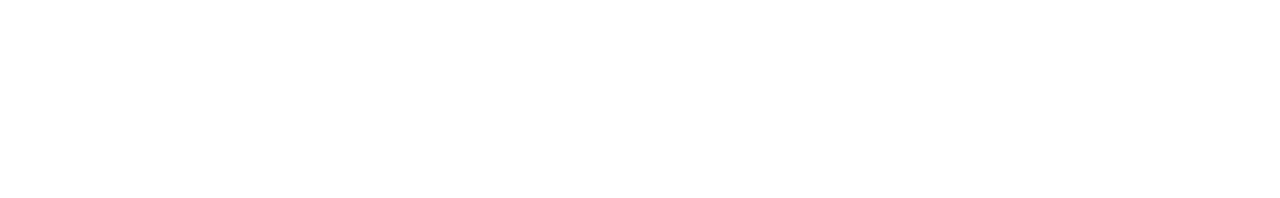
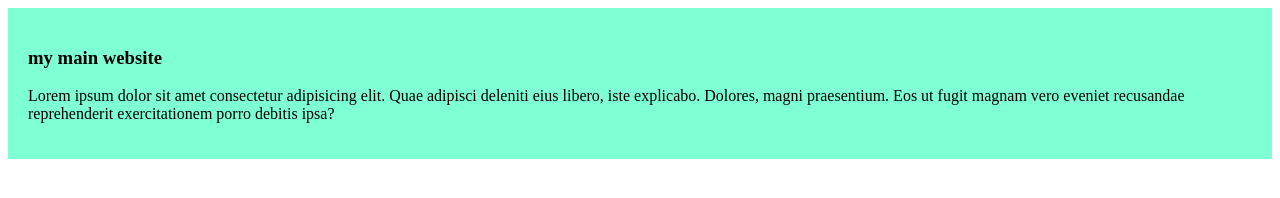
Before and after one commit to labib1925/my-main-website, a plain HTML site: page index.html in a window 1280 px wide. Drawn offline with Linux system fonts and the light colour scheme.

Commit message:
added main website blog css

```diff
--- a/index.html
+++ b/index.html
@@ -4,8 +4,14 @@
     <meta charset="UTF-8">
     <meta name="viewport" content="width=device-width, initial-scale=1.0">
     <title>my main website</title>
+    <link rel="stylesheet" href="styles/blog.css">
 </head>
 <body>
-
+    <div>
+        <h3>my main website</h3>
+        <p>
+            Lorem ipsum dolor sit amet consectetur adipisicing elit. Quae adipisci deleniti eius libero, iste explicabo. Dolores, magni praesentium. Eos ut fugit magnam vero eveniet recusandae reprehenderit exercitationem porro debitis ipsa?
+        </p>
+    </div>
 </body>
 </html>
--- /dev/null
+++ b/styles/blog.css
@@ -0,0 +1,4 @@
+div{
+    background-color: aquamarine;
+    padding: 20px;
+}
```
